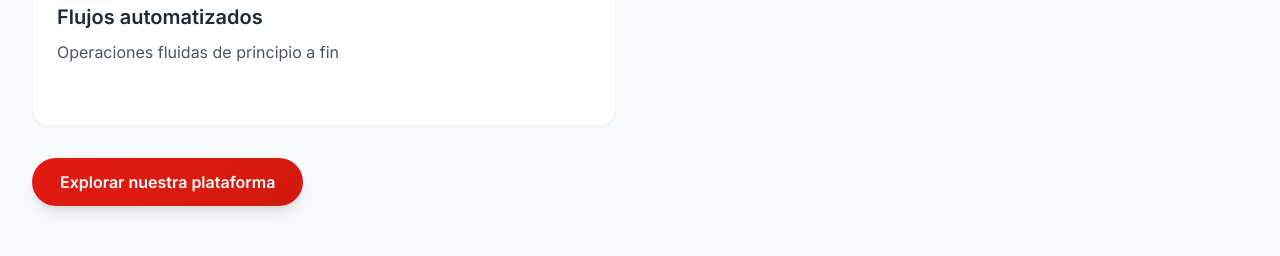
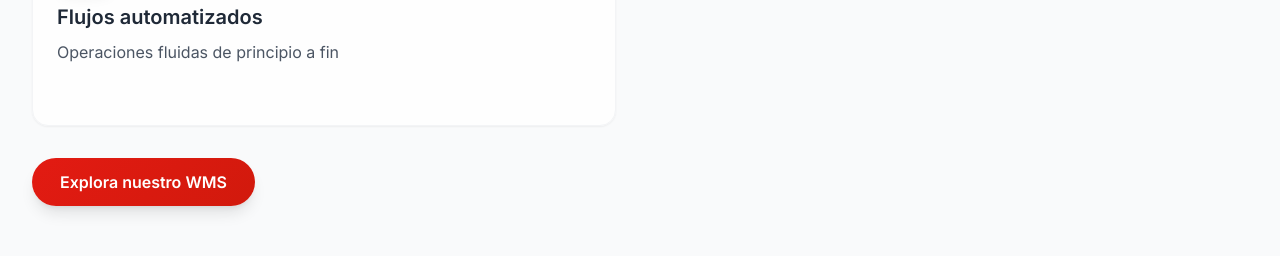
Before and after one commit to cookiecodespy/Ez_webpage, a React (Vite) app: page / in a window 1280 px wide. Shown: the part 4020-4276 px from the top of the page. Built offline with nearby package versions, Linux system fonts and the light colour scheme.

Commit message:
feat: add WMS button with blue-box link

```diff
--- a/src/components/Technology.tsx
+++ b/src/components/Technology.tsx
@@ -89,9 +89,17 @@ const Technology = () => {
               ))}
             </div>
 
-            <PrimaryButton className="mt-8 px-7 py-3">
-              Explorar nuestra plataforma
-            </PrimaryButton>
+            <div className="flex justify-center lg:justify-start">
+              <PrimaryButton
+                as="a"
+                href="https://www.blue-box.cl/wms"
+                target="_blank"
+                rel="noopener noreferrer"
+                className="mt-8 px-7 py-3"
+              >
+                Explora nuestro WMS
+              </PrimaryButton>
+            </div>
           </motion.div>
 
           <motion.div
```
